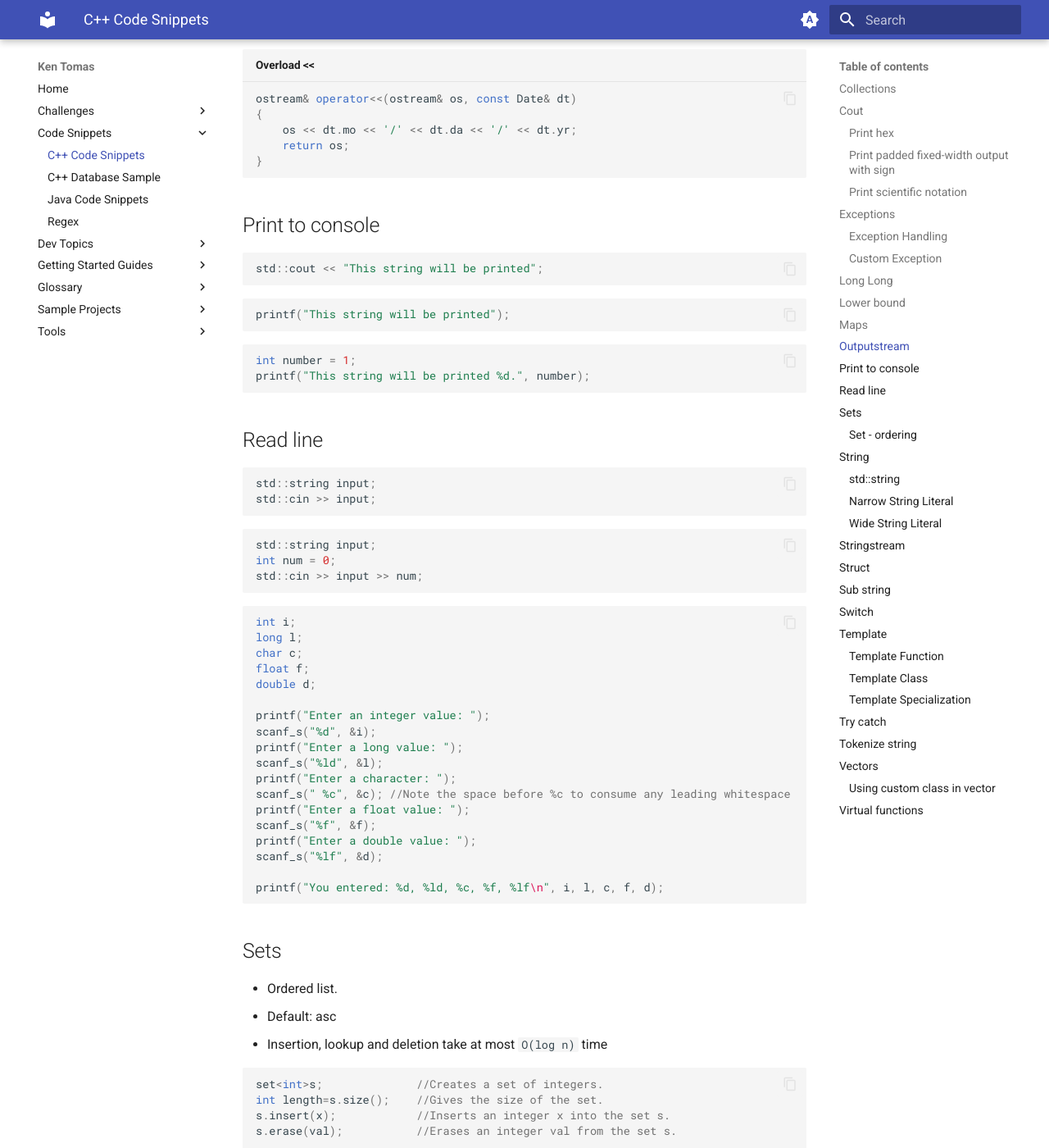
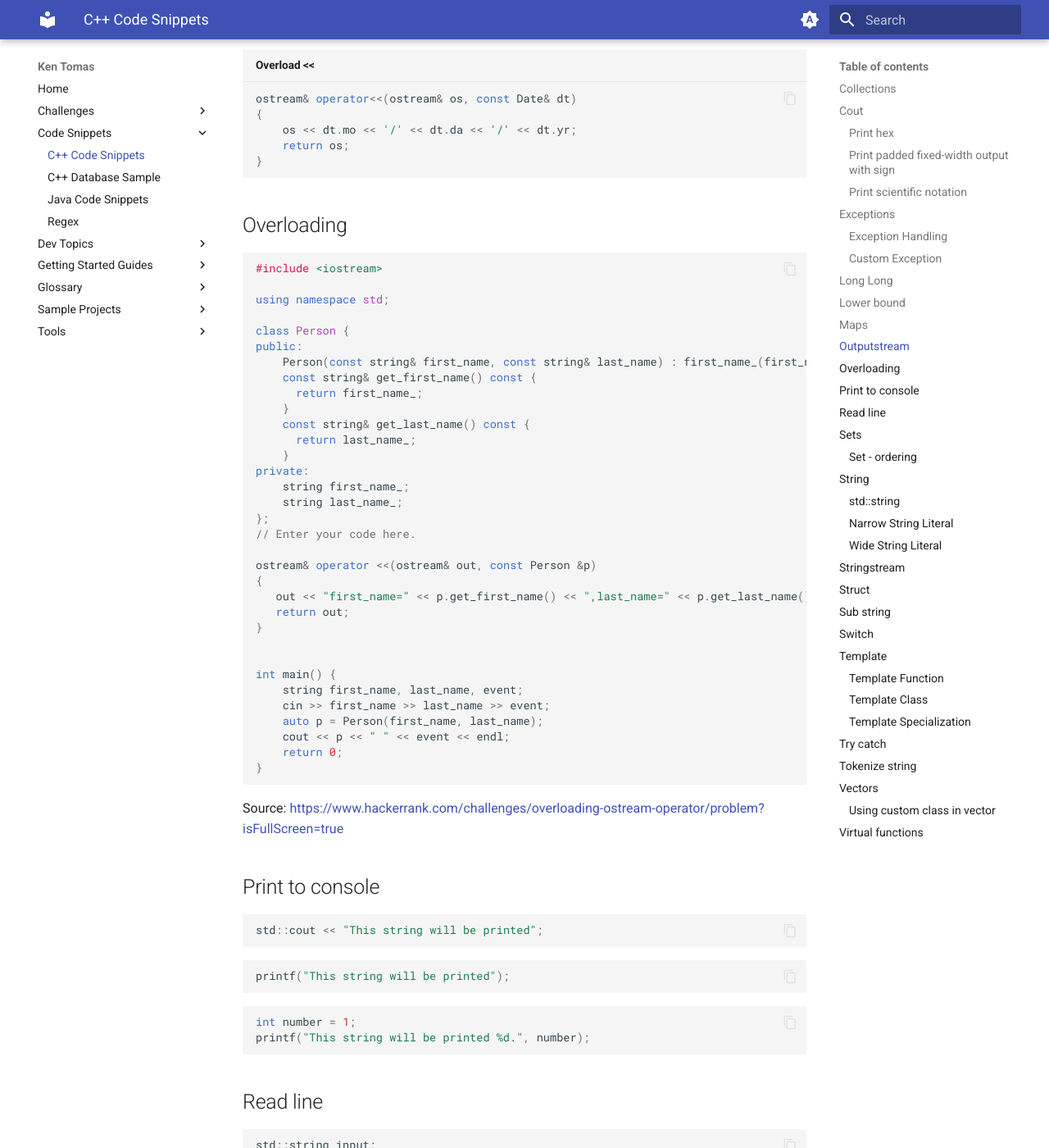
Before and after one commit to kentomas/kentomas.github.io, an MkDocs documentation site: the page built from docs/Code Snippets/Cpp.md, in a window 1280 px wide and 1400 px high, scrolled down 4755 px. Shown: the whole window at 82% size. Built offline with MkDocs 1.6.1 and Material for MkDocs 9.7.7, drawn with Linux system fonts in a browser that asks for light colours.

Commit message:
- Added overloading sample.

````diff
--- a/docs/Code Snippets/Cpp.md
+++ b/docs/Code Snippets/Cpp.md
@@ -218,6 +218,46 @@ ostream& operator<<(ostream& os, const Date& dt)
     return os;
 }
 ```
+
+## Overloading
+
+```cpp
+#include <iostream>
+
+using namespace std;
+
+class Person {
+public:
+    Person(const string& first_name, const string& last_name) : first_name_(first_name), last_name_(last_name) {}
+    const string& get_first_name() const {
+      return first_name_;
+    }
+    const string& get_last_name() const {
+      return last_name_;
+    }
+private:
+    string first_name_;
+    string last_name_;
+};
+// Enter your code here.
+
+ostream& operator <<(ostream& out, const Person &p)
+{
+   out << "first_name=" << p.get_first_name() << ",last_name=" << p.get_last_name();
+   return out;
+}
+
+
+int main() {
+    string first_name, last_name, event;
+    cin >> first_name >> last_name >> event;
+    auto p = Person(first_name, last_name);
+    cout << p << " " << event << endl;
+    return 0;
+}
+```
+
+Source: <https://www.hackerrank.com/challenges/overloading-ostream-operator/problem?isFullScreen=true>
 
 ## Print to console
 
````
